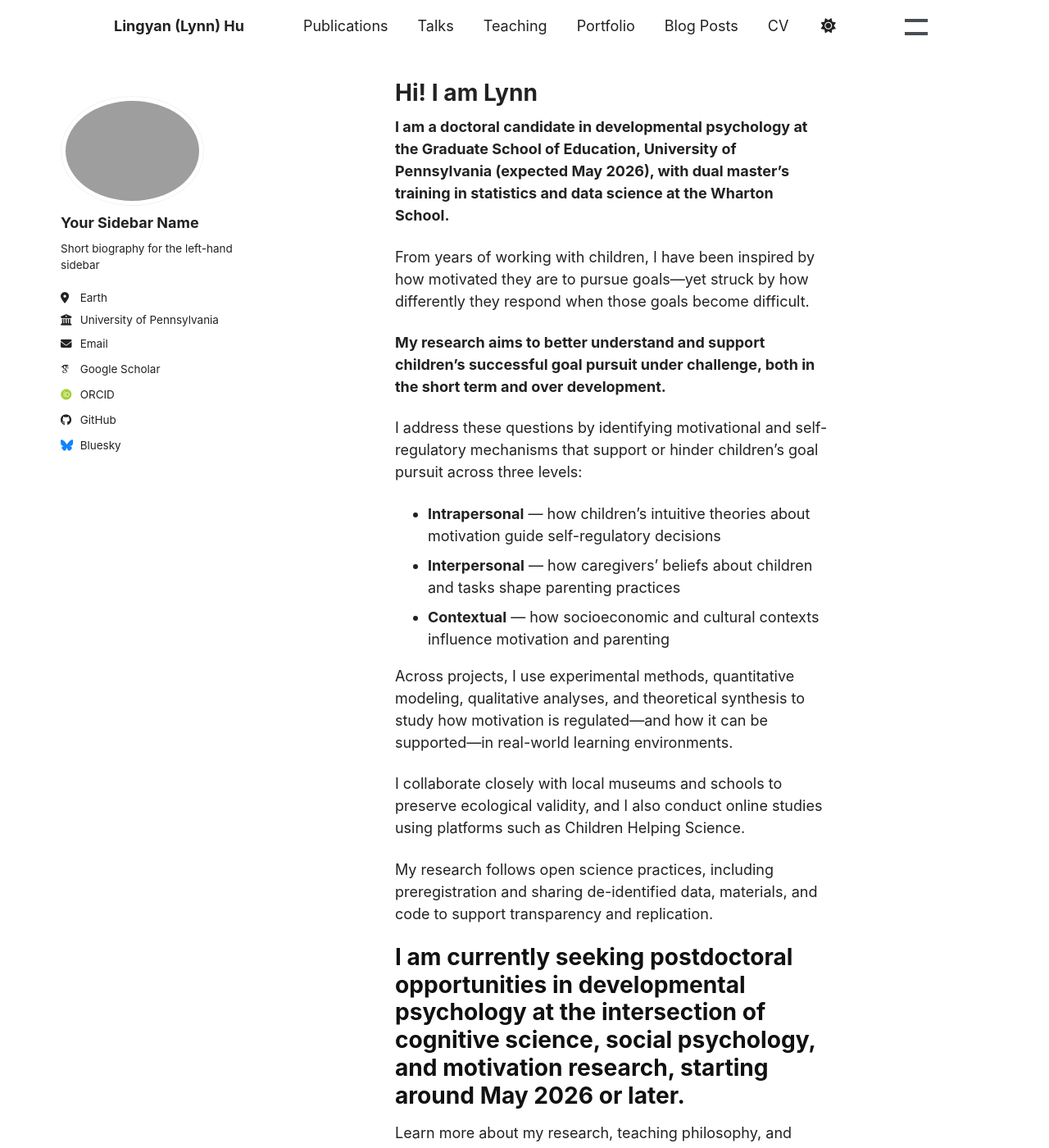
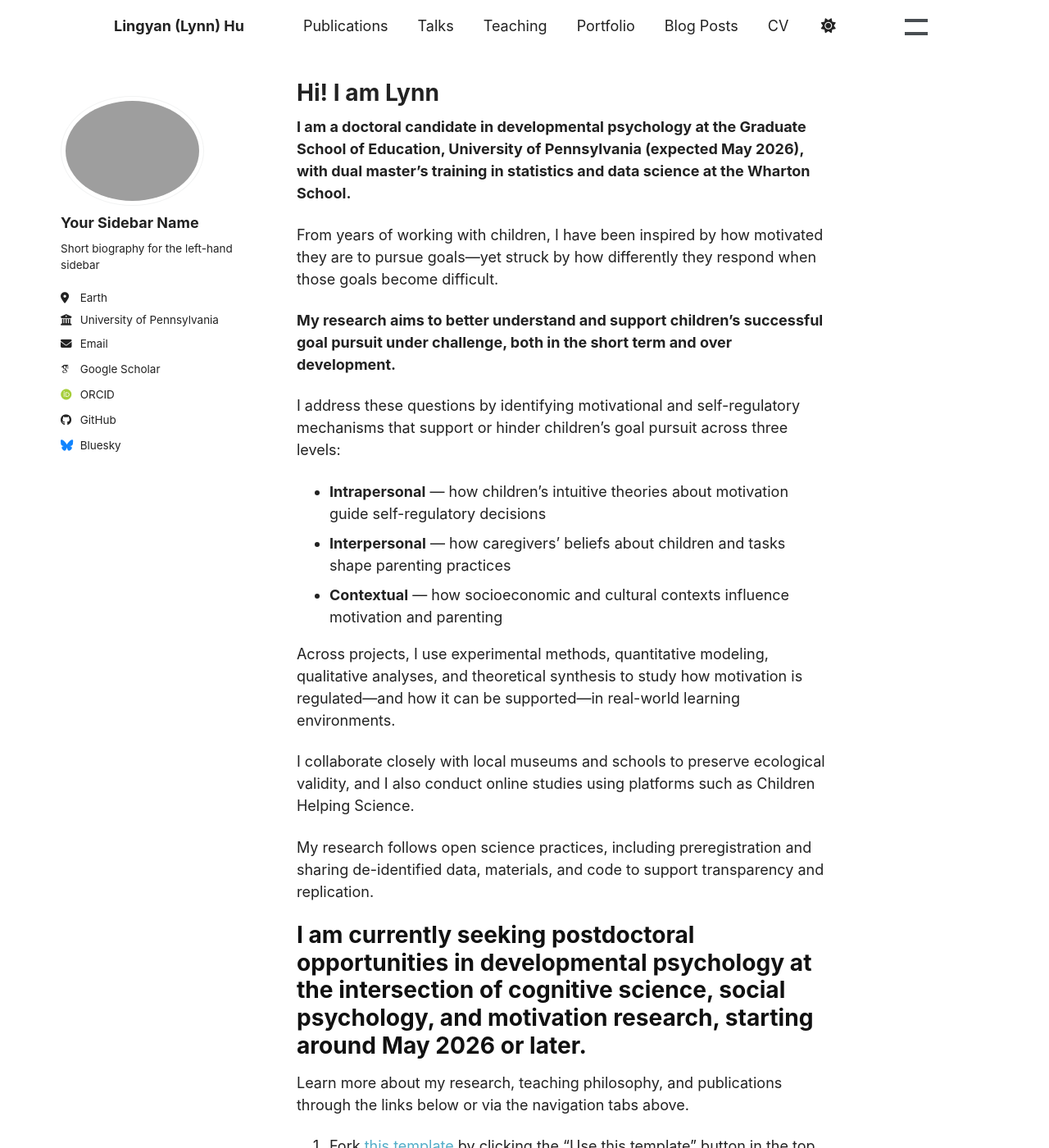
Before and after one commit to lingyh904/lingyh904.github.io, a Jekyll site: the page built from _pages/about.md, in a window 1280 px wide and 1400 px high. Shown: the whole window at 82% size. Built offline with Jekyll 4.4.1, drawn with Linux system fonts in a browser that asks for light colours; some web fonts are replaced; a script bundle is joined from its source files by our own code; library files that are not in the unit come from our copies.

Commit message:
Update custom.html

```diff
--- a/_includes/head/custom.html
+++ b/_includes/head/custom.html
@@ -128,14 +128,14 @@
 
   /* Space between sidebar and main article */
   #main .page {
-    margin-left: 360px !important;  /* 260 sidebar + 100 gap */
+    margin-left: 240px !important;  /* 260 sidebar + 100 gap */
     width: auto !important;
     max-width: none !important;
   }
 
   /* 🔑 THIS is what makes the words spread out */
   #main .page__content {
-    max-width: 900px !important;    /* try 860–940 */
+    max-width: 980px !important;    /* try 860–940 */
   }
 }
 
```
